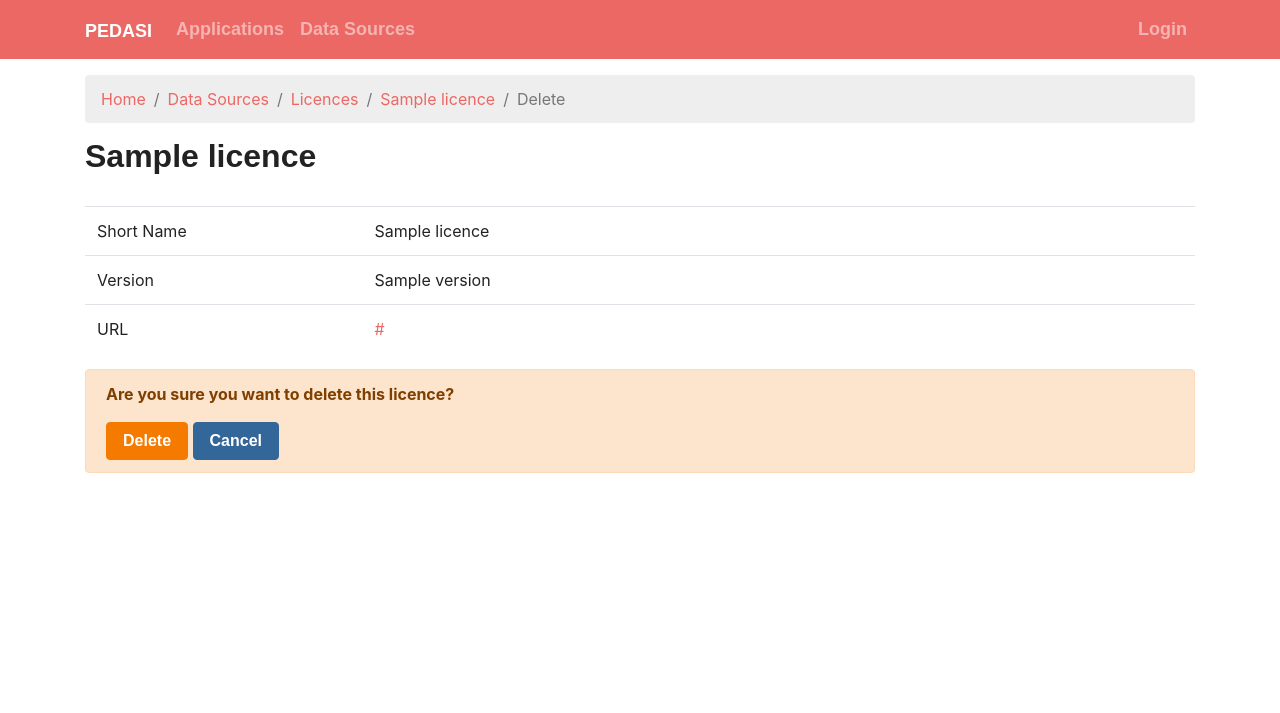
After one commit to tiferrei/PEDASI, a Django app: template datasources/templates/datasources/licence/delete.html in a window 1280 px wide. The commit adds this page. Shown: the top 713 px of the page. Run offline with Django 3.2, Linux system fonts and the light colour scheme; the template is opened without the code that fills it: most values are stand-ins (such as "Sample title", 1, 10 or a date in 2020); some libraries are stand-ins or nearby versions; some web fonts are replaced.

Commit message:
Fill out CRUD views for licences - #57

```diff
--- a/datasources/forms.py
+++ b/datasources/forms.py
@@ -100,3 +100,9 @@ class MetadataFieldForm(forms.ModelForm):
     class Meta:
         model = models.MetadataItem
         fields = ['field', 'value']
+
+
+class LicenceForm(forms.ModelForm):
+    class Meta:
+        model = models.License
+        exclude = ['owner']
--- /dev/null
+++ b/datasources/templates/datasources/licence/delete.html
@@ -0,0 +1,67 @@
+{% extends "base.html" %}
+{% load bootstrap4 %}
+
+{% block content %}
+    <nav aria-label="breadcrumb">
+        <ol class="breadcrumb">
+            <li class="breadcrumb-item" aria-current="page">
+                <a href="{% url 'index' %}">Home</a>
+            </li>
+            <li class="breadcrumb-item" aria-current="page">
+                <a href="{% url 'datasources:datasource.list' %}">Data Sources</a>
+            </li>
+            <li class="breadcrumb-item" aria-current="page">
+                <a href="{% url 'datasources:licence.list' %}">Licences</a>
+            </li>
+            <li class="breadcrumb-item" aria-current="page">
+                <a href="{% url 'datasources:licence.detail' pk=licence.pk %}">{{ licence.name }}</a>
+            </li>
+            <li class="breadcrumb-item active" aria-current="page">
+                Delete
+            </li>
+        </ol>
+    </nav>
+
+    <div class="row">
+        <div class="col-md-10 col-sm-8">
+            <h2>{{ licence.name }}</h2>
+        </div>
+    </div>
+
+    <table class="table">
+        <thead>
+        <th scope="col" class="w-25 border-0"></th>
+        <th scope="col" class="border-0"></th>
+        </thead>
+
+        <tbody>
+        <tr>
+            <td>Short Name</td>
+            <td>{{ licence.short_name }}</td>
+        </tr>
+        <tr>
+            <td>Version</td>
+            <td>{{ licence.version }}</td>
+        </tr>
+        <tr>
+            <td>URL</td>
+            <td>
+                <a href="{{ licence.url }}">{{ licence.url }}</a>
+            </td>
+        </tr>
+        </tbody>
+    </table>
+
+    <div class="alert alert-danger">
+        <p><b>Are you sure you want to delete this licence?</b></p>
+
+        <form class="form" method="post">
+            {% csrf_token %}
+
+            <input type="submit" role="button" class="btn btn-danger" value="Delete">
+
+            <a role="button" class="btn btn-info"
+               href="{% url 'datasources:licence.detail' pk=licence.pk %}">Cancel</a>
+        </form>
+    </div>
+{% endblock %}
```
Also changed, not shown: datasources/models.py (+11 -1 lines), datasources/templates/datasources/licence/detail.html (+6 -6 lines), datasources/templates/datasources/licence/update.html (added, +32 -0 lines), datasources/urls.py (+8 -0 lines), datasources/views/licence.py (+45 -3 lines), datasources/migrations/0029_license_owner.py (added).
